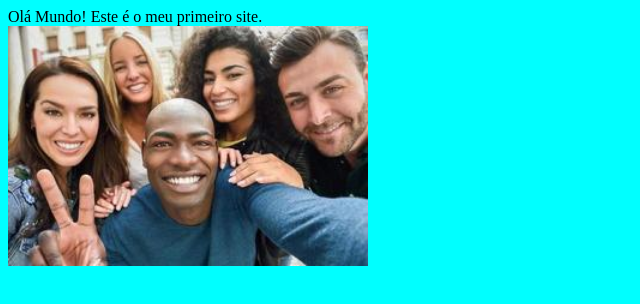
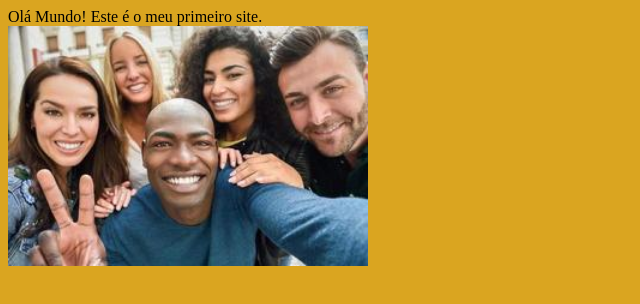
Before and after one commit to luancarvalh-o/ProjetoWeb1, a plain HTML site: page index.html in a window 1280 px wide. Shown: the whole page, without its empty margins (0-640 px from the left). Drawn offline with Linux system fonts and the light colour scheme.

Commit message:
update style

```diff
--- a/style.css
+++ b/style.css
@@ -1,3 +1,3 @@
 body {
-    background-color: cyan;
+    background-color: goldenrod;
 }
```
